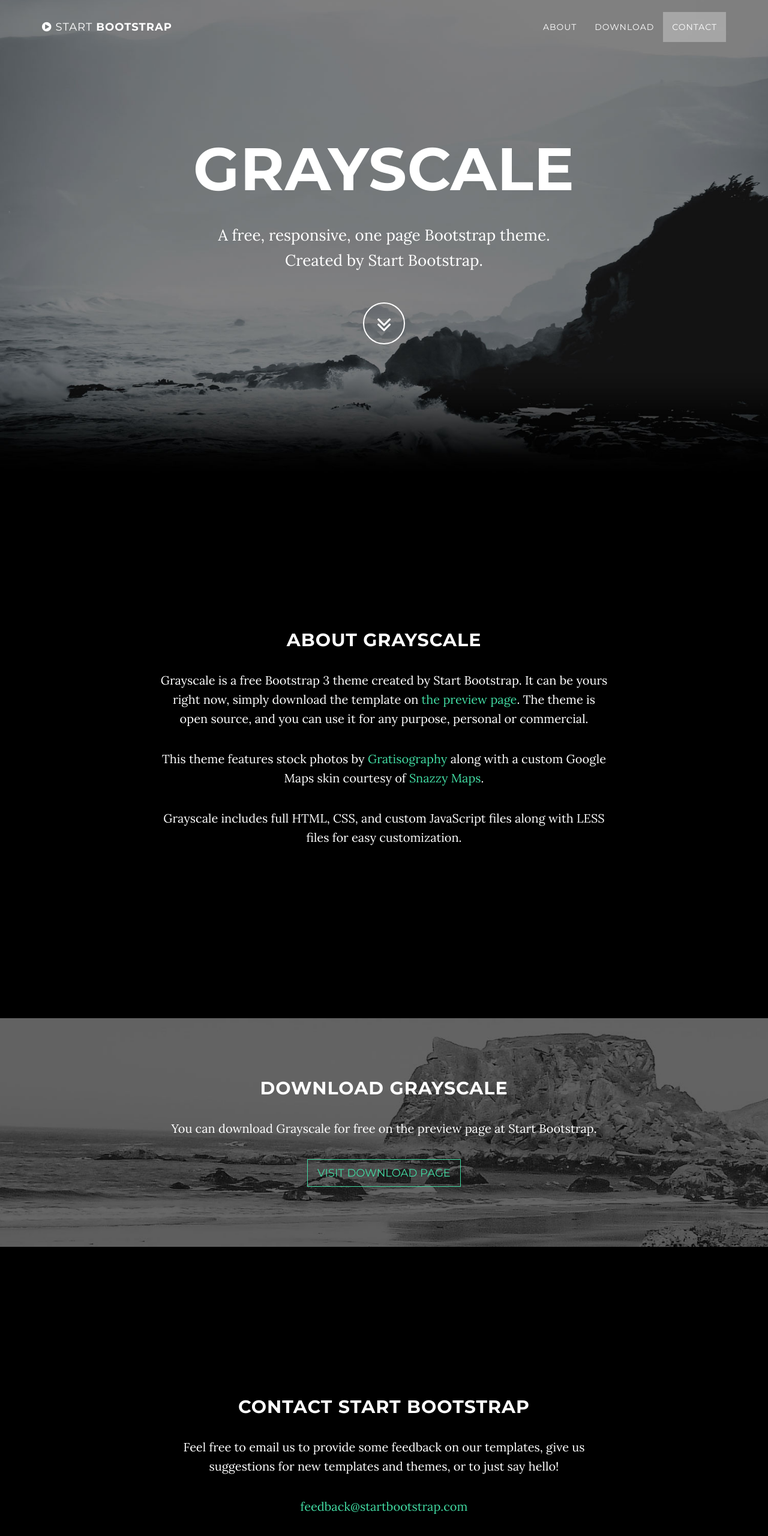
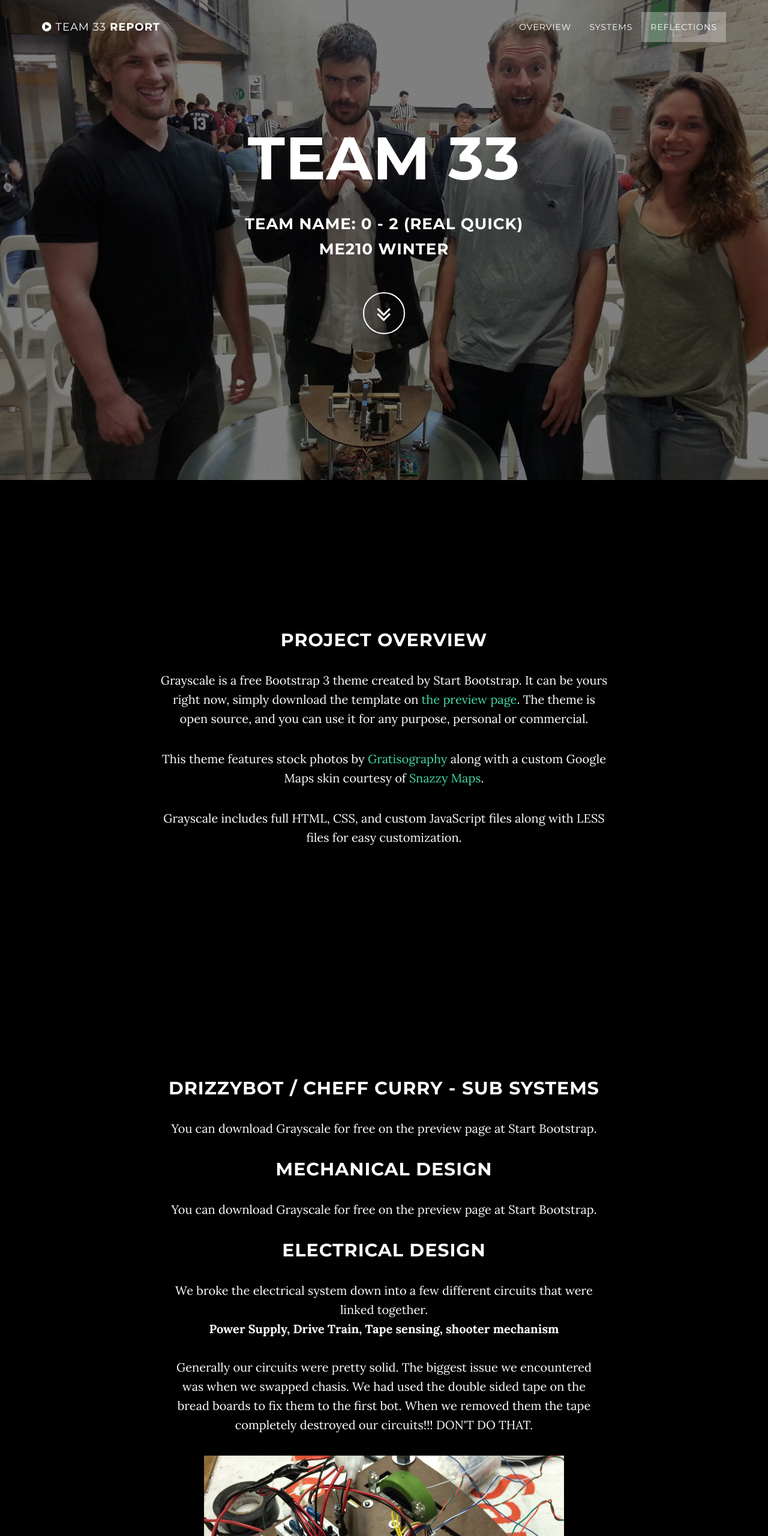
Before and after one commit to durfeeke1/team33ME210Project, a plain HTML site: page Report/index.html in a window 1280 px wide. Shown: the top 2560 px of the page at 60% size. Drawn offline with Linux system fonts and the light colour scheme; some packages are replaced by stand-ins of ours.

Commit message:
report stuff

```diff
--- a/Report/css/grayscale.css
+++ b/Report/css/grayscale.css
@@ -147,7 +147,7 @@
     padding: 100px 0;
     text-align: center;
     color: #fff;
-    background: url(../img/intro-bg.jpg) no-repeat bottom center scroll;
+    background: url(../img/teamPhoto.jpg) no-repeat top center scroll;
     background-color: #000;
     -webkit-background-size: cover;
     -moz-background-size: cover;
@@ -265,7 +265,7 @@
     width: 100%;
     padding: 50px 0;
     color: #fff;
-    background: url(../img/downloads-bg.jpg) no-repeat center center scroll;
+/*     background: url(../img/downloads-bg.jpg) no-repeat center center scroll; */
     background-color: #000;
     -webkit-background-size: cover;
     -moz-background-size: cover;
--- a/Report/index.html
+++ b/Report/index.html
@@ -41,7 +41,7 @@
                     <i class="fa fa-bars"></i>
                 </button>
                 <a class="navbar-brand page-scroll" href="#page-top">
-                    <i class="fa fa-play-circle"></i>  <span class="light">Start</span> Bootstrap
+                    <i class="fa fa-play-circle"></i>  <span class="light">Team 33</span> Report
                 </a>
             </div>
 
@@ -53,13 +53,13 @@
                         <a href="#page-top"></a>
                     </li>
                     <li>
-                        <a class="page-scroll" href="#about">About</a>
+                        <a class="page-scroll" href="#about">Overview</a>
                     </li>
                     <li>
-                        <a class="page-scroll" href="#download">Download</a>
+                        <a class="page-scroll" href="#download">Systems</a>
                     </li>
                     <li>
-                        <a class="page-scroll" href="#contact">Contact</a>
+                        <a class="page-scroll" href="#contact">Reflections</a>
                     </li>
                 </ul>
             </div>
@@ -74,8 +74,8 @@
             <div class="container">
                 <div class="row">
                     <div class="col-md-8 col-md-offset-2">
-                        <h1 class="brand-heading">Grayscale</h1>
-                        <p class="intro-text">A free, responsive, one page Bootstrap theme.<br>Created by Start Bootstrap.</p>
+                        <h1 class="brand-heading">TEAM 33<h1>
+                        <p class="intro-text">Team Name: 0 - 2 (Real Quick)<br>ME210 Winter</p>
                         <a href="#about" class="btn btn-circle page-scroll">
                             <i class="fa fa-angle-double-down animated"></i>
                         </a>
@@ -89,7 +89,7 @@
     <section id="about" class="container content-section text-center">
         <div class="row">
             <div class="col-lg-8 col-lg-offset-2">
-                <h2>About Grayscale</h2>
+                <h2>Project Overview</h2>
                 <p>Grayscale is a free Bootstrap 3 theme created by Start Bootstrap. It can be yours right now, simply download the template on <a href="http://startbootstrap.com/template-overviews/grayscale/">the preview page</a>. The theme is open source, and you can use it for any purpose, personal or commercial.</p>
                 <p>This theme features stock photos by <a href="http://gratisography.com/">Gratisography</a> along with a custom Google Maps skin courtesy of <a href="http://snazzymaps.com/">Snazzy Maps</a>.</p>
                 <p>Grayscale includes full HTML, CSS, and custom JavaScript files along with LESS files for easy customization.</p>
@@ -97,14 +97,57 @@
         </div>
     </section>
 
-    <!-- Download Section -->
+    <!-- Systems Section -->
     <section id="download" class="content-section text-center">
         <div class="download-section">
             <div class="container">
+<!--                 Sub system overview -->
                 <div class="col-lg-8 col-lg-offset-2">
-                    <h2>Download Grayscale</h2>
+                    <h2>DrizzyBot / Cheff Curry - Sub Systems</h2>
                     <p>You can download Grayscale for free on the preview page at Start Bootstrap.</p>
-                    <a href="http://startbootstrap.com/template-overviews/grayscale/" class="btn btn-default btn-lg">Visit Download Page</a>
+
+                </div>
+            </div>
+
+            <div class="container">
+<!--                 Mechanical Design -->
+                <div class="col-lg-8 col-lg-offset-2">
+                    <h2>Mechanical Design</h2>
+                    <p>You can download Grayscale for free on the preview page at Start Bootstrap.</p>
+
+                </div>
+            </div>
+
+            <div class="container">
+<!--                 Electrical Design -->
+                <div class="col-lg-8 col-lg-offset-2">
+                    <h2>Electrical Design</h2>
+                    <p>We broke the electrical system down into a few different circuits that were linked together.
+                    <br/>
+                    <strong>Power Supply, Drive Train, Tape sensing, shooter mechanism</strong>
+                    <br/>
+                    <br/>
+                    Generally our circuits were pretty solid. The biggest issue we encountered was when we swapped chasis. We had used the double sided tape on the bread boards to fix them to the first bot. When we removed them the tape completely destroyed our circuits!!! DON'T DO THAT.
+                </p>
+                  	<img src="img/circuits.jpg"></img>
+                  	<p>a photo of our circuits on the bot</p>
+
+                  	<h3>Schematics</h3>
+                  	<img src="img/drivetrainSch.png"></img>
+                  	<p>drivetrain schematic<p/>
+                  	<br/>
+                  	<br/>
+                  	<img src="img/powerSch.png"></img>
+                  	<p>power supply schematic<p/>
+                </div>
+            </div>
+
+            <div class="container">
+                <!--                 Software Design -->
+                <div class="col-lg-8 col-lg-offset-2">
+                    <h2>Software Design</h2>
+                    <p>You can download Grayscale for free on the preview page at Start Bootstrap.</p>
+
                 </div>
             </div>
         </div>
@@ -114,7 +157,7 @@
     <section id="contact" class="container content-section text-center">
         <div class="row">
             <div class="col-lg-8 col-lg-offset-2">
-                <h2>Contact Start Bootstrap</h2>
+                <h2>What we learned</h2>
                 <p>Feel free to email us to provide some feedback on our templates, give us suggestions for new templates and themes, or to just say hello!</p>
                 <p><a href="mailto:feedback@startbootstrap.com">feedback@startbootstrap.com</a>
                 </p>
```
Also changed, not shown: Report/img/DrivetrainSch.png (added), Report/img/PowerSch.png (added), Report/img/circuits.JPG (added), Report/img/teamPhoto.jpg (added).
